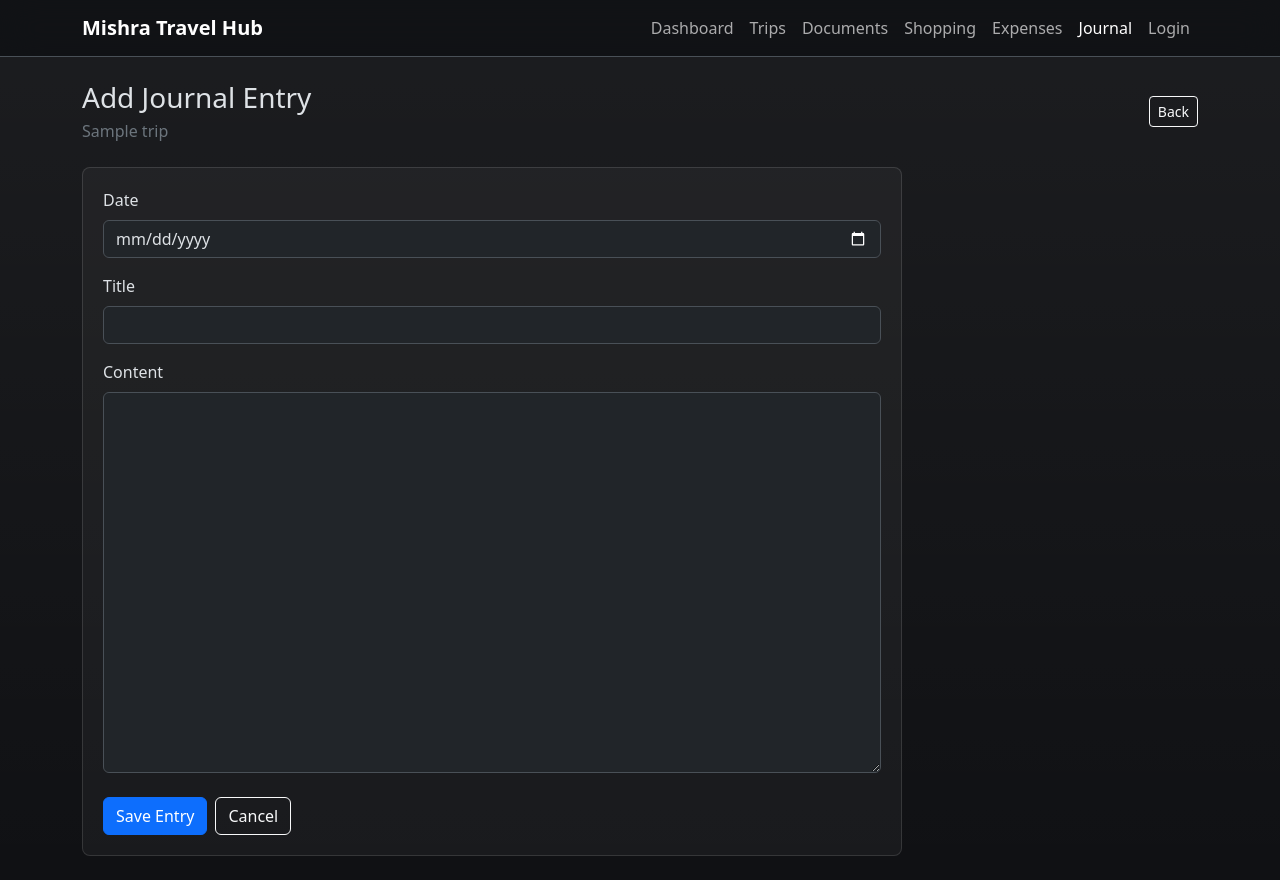
After one commit to vishvesh-mishra/mishra-travel-hub, a Flask app: page /journal/trip/1/new in a window 1280 px wide. The commit adds this page. Run offline with Flask 3, Linux system fonts and the light colour scheme; tables that the repository leaves empty hold one stand-in row (values such as "Sample post").

Commit message:
Implement journal management

```diff
--- /dev/null
+++ b/app/journal/forms.py
@@ -0,0 +1,39 @@
+from flask_wtf import FlaskForm
+from wtforms import DateField, StringField, SubmitField, TextAreaField
+from wtforms.validators import DataRequired, Length, ValidationError
+
+
+class JournalEntryForm(FlaskForm):
+    entry_date = DateField(
+        "Date",
+        validators=[DataRequired(message="Date is required.")],
+        format="%Y-%m-%d",
+    )
+    title = StringField(
+        "Title",
+        validators=[
+            DataRequired(message="Title is required."),
+            Length(max=160, message="Title must be 160 characters or fewer."),
+        ],
+    )
+    content = TextAreaField(
+        "Content",
+        validators=[
+            DataRequired(message="Content is required."),
+            Length(max=10000, message="Content must be 10000 characters or fewer."),
+        ],
+    )
+    submit = SubmitField("Save Entry")
+
+    def __init__(self, *args, trip=None, **kwargs):
+        super().__init__(*args, **kwargs)
+        self.trip = trip
+
+    def validate_entry_date(self, field):
+        if self.trip and field.data:
+            if field.data < self.trip.start_date or field.data > self.trip.end_date:
+                raise ValidationError("Entry date must fall within the trip dates.")
+
+
+class DeleteJournalEntryForm(FlaskForm):
+    submit = SubmitField("Delete Entry")
--- a/app/journal/routes.py
+++ b/app/journal/routes.py
@@ -1,8 +1,135 @@
-from flask import render_template
+from flask import flash, redirect, render_template, url_for
+from sqlalchemy import func
+
+from app.extensions import db
+from app.models import JournalEntry, Trip
 
 from . import bp
+from .forms import DeleteJournalEntryForm, JournalEntryForm
 
 
 @bp.route("/")
 def index():
-    return render_template("journal/index.html", title="Journal")
+    trip_rows = (
+        db.session.query(Trip, func.count(JournalEntry.id))
+        .outerjoin(JournalEntry)
+        .group_by(Trip.id)
+        .order_by(Trip.start_date.asc(), Trip.name.asc())
+        .all()
+    )
+    return render_template("journal/index.html", title="Journal", trip_rows=trip_rows)
+
+
+@bp.route("/trip/<int:trip_id>")
+def for_trip(trip_id):
+    trip = db.session.get(Trip, trip_id)
+    if trip is None:
+        flash("Trip not found.", "warning")
+        return redirect(url_for("trips.index"))
+
+    entries = journal_entries_query(trip.id).all()
+    return render_template(
+        "journal/trip_journal.html",
+        title="Journal",
+        trip=trip,
+        entries=entries,
+    )
+
+
+@bp.route("/trip/<int:trip_id>/new", methods=["GET", "POST"])
+def create(trip_id):
+    trip = db.session.get(Trip, trip_id)
+    if trip is None:
+        flash("Trip not found.", "warning")
+        return redirect(url_for("trips.index"))
+
+    form = JournalEntryForm(trip=trip)
+    if form.validate_on_submit():
+        entry = JournalEntry(
+            trip_id=trip.id,
+            title=form.title.data.strip(),
+            content=form.content.data.strip(),
+            entry_date=form.entry_date.data,
+        )
+        db.session.add(entry)
+        db.session.commit()
+        flash("Journal entry added successfully.", "success")
+        return redirect(url_for("journal.for_trip", trip_id=trip.id))
+
+    return render_template(
+        "journal/form.html",
+        title="Add Journal Entry",
+        form=form,
+        form_title="Add Journal Entry",
+        trip=trip,
+    )
+
+
+@bp.route("/trip/<int:trip_id>/<int:entry_id>/edit", methods=["GET", "POST"])
+def edit(trip_id, entry_id):
+    trip = db.session.get(Trip, trip_id)
+    if trip is None:
+        flash("Trip not found.", "warning")
+        return redirect(url_for("trips.index"))
+
+    entry = journal_entry_for_trip(trip.id, entry_id)
+    if entry is None:
+        flash("Journal entry not found.", "warning")
+        return redirect(url_for("journal.for_trip", trip_id=trip.id))
+
+    form = JournalEntryForm(obj=entry, trip=trip)
+    if form.validate_on_submit():
+        entry.title = form.title.data.strip()
+        entry.content = form.content.data.strip()
+        entry.entry_date = form.entry_date.data
+        db.session.commit()
+        flash("Journal entry updated successfully.", "success")
+        return redirect(url_for("journal.for_trip", trip_id=trip.id))
+
+    return render_template(
+        "journal/form.html",
+        title="Edit Journal Entry",
+        form=form,
+        form_title="Edit Journal Entry",
+        trip=trip,
+        entry=entry,
+    )
+
+
+@bp.route("/trip/<int:trip_id>/<int:entry_id>/delete", methods=["GET", "POST"])
+def delete(trip_id, entry_id):
+    trip = db.session.get(Trip, trip_id)
+    if trip is None:
+        flash("Trip not found.", "warning")
+        return redirect(url_for("trips.index"))
+
+    entry = journal_entry_for_trip(trip.id, entry_id)
+    if entry is None:
+        flash("Journal entry not found.", "warning")
+        return redirect(url_for("journal.for_trip", trip_id=trip.id))
+
+    form = DeleteJournalEntryForm()
+    if form.validate_on_submit():
+        db.session.delete(entry)
+        db.session.commit()
+        flash("Journal entry deleted successfully.", "success")
+        return redirect(url_for("journal.for_trip", trip_id=trip.id))
+
+    return render_template(
+        "journal/delete.html",
+        title="Delete Journal Entry",
+        trip=trip,
+        entry=entry,
+        form=form,
+    )
+
+
+def journal_entries_query(trip_id):
+    return JournalEntry.query.filter_by(trip_id=trip_id).order_by(
+        JournalEntry.entry_date.desc(),
+        JournalEntry.id.desc(),
+    )
+
+
+def journal_entry_for_trip(trip_id, entry_id):
+    return JournalEntry.query.filter_by(id=entry_id, trip_id=trip_id).first()
--- a/app/static/css/app.css
+++ b/app/static/css/app.css
@@ -37,7 +37,8 @@ body {
 .metric-box,
 .trip-hero,
 .next-event,
-.itinerary-preview {
+.itinerary-preview,
+.journal-entry {
   padding: 1rem;
   border: 1px solid rgba(255, 255, 255, 0.12);
   border-radius: 8px;
@@ -74,8 +75,22 @@ body {
 .shopping-section,
 .shopping-list,
 .expense-section,
-.expense-list {
+.expense-list,
+.journal-section {
   max-width: 920px;
+}
+
+.journal-list {
+  max-width: 760px;
+}
+
+.journal-content {
+  line-height: 1.75;
+}
+
+.journal-textarea {
+  line-height: 1.75;
+  font-size: 0.9375rem;
 }
 
 .shopping-item.is-complete {
--- a/app/templates/base.html
+++ b/app/templates/base.html
@@ -25,7 +25,7 @@
             <li class="nav-item"><a class="nav-link {% if request.endpoint and request.endpoint.startswith('documents.') %}active{% endif %}" href="{{ url_for('documents.index') }}">Documents</a></li>
             <li class="nav-item"><a class="nav-link {% if request.endpoint and request.endpoint.startswith('shopping.') %}active{% endif %}" href="{{ url_for('shopping.index') }}">Shopping</a></li>
             <li class="nav-item"><a class="nav-link {% if request.endpoint and request.endpoint.startswith('expenses.') %}active{% endif %}" href="{{ url_for('expenses.index') }}">Expenses</a></li>
-            <li class="nav-item"><a class="nav-link" href="{{ url_for('journal.index') }}">Journal</a></li>
+            <li class="nav-item"><a class="nav-link {% if request.endpoint and request.endpoint.startswith('journal.') %}active{% endif %}" href="{{ url_for('journal.index') }}">Journal</a></li>
             <li class="nav-item"><a class="nav-link" href="{{ url_for('auth.login') }}">Login</a></li>
           </ul>
         </div>
--- /dev/null
+++ b/app/templates/journal/form.html
@@ -0,0 +1,46 @@
+{% extends "base.html" %}
+
+{% macro field_errors(field) %}
+  {% if field.errors %}
+    <div class="invalid-feedback d-block">
+      {{ field.errors | join(" ") }}
+    </div>
+  {% endif %}
+{% endmacro %}
+
+{% block content %}
+  <div class="d-flex align-items-center justify-content-between gap-3 mb-4">
+    <div>
+      <h1 class="h3 mb-1">{{ form_title }}</h1>
+      <p class="text-secondary mb-0">{{ trip.name }}</p>
+    </div>
+    <a class="btn btn-outline-light btn-sm" href="{{ url_for('journal.for_trip', trip_id=trip.id) }}">Back</a>
+  </div>
+
+  <form method="post" class="page-panel trip-form" novalidate>
+    {{ form.hidden_tag() }}
+
+    <div class="mb-3">
+      {{ form.entry_date.label(class="form-label") }}
+      {{ form.entry_date(class="form-control" ~ (" is-invalid" if form.entry_date.errors else "")) }}
+      {{ field_errors(form.entry_date) }}
+    </div>
+
+    <div class="mb-3">
+      {{ form.title.label(class="form-label") }}
+      {{ form.title(class="form-control" ~ (" is-invalid" if form.title.errors else ""), autocomplete="off") }}
+      {{ field_errors(form.title) }}
+    </div>
+
+    <div class="mb-4">
+      {{ form.content.label(class="form-label") }}
+      {{ form.content(class="form-control journal-textarea" ~ (" is-invalid" if form.content.errors else ""), rows="14") }}
+      {{ field_errors(form.content) }}
+    </div>
+
+    <div class="d-flex flex-column flex-sm-row gap-2">
+      {{ form.submit(class="btn btn-primary") }}
+      <a class="btn btn-outline-light" href="{{ url_for('journal.for_trip', trip_id=trip.id) }}">Cancel</a>
+    </div>
+  </form>
+{% endblock %}
```
Also changed, not shown: app/main/routes.py (+10 -1 lines), app/templates/journal/delete.html (added, +15 -0 lines), app/templates/journal/index.html (+33 -4 lines), app/templates/journal/trip_journal.html (added, +42 -0 lines), app/templates/main/dashboard.html (+29 -0 lines), app/templates/trips/detail.html (+26 -0 lines), app/trips/routes.py (+9 -1 lines).
